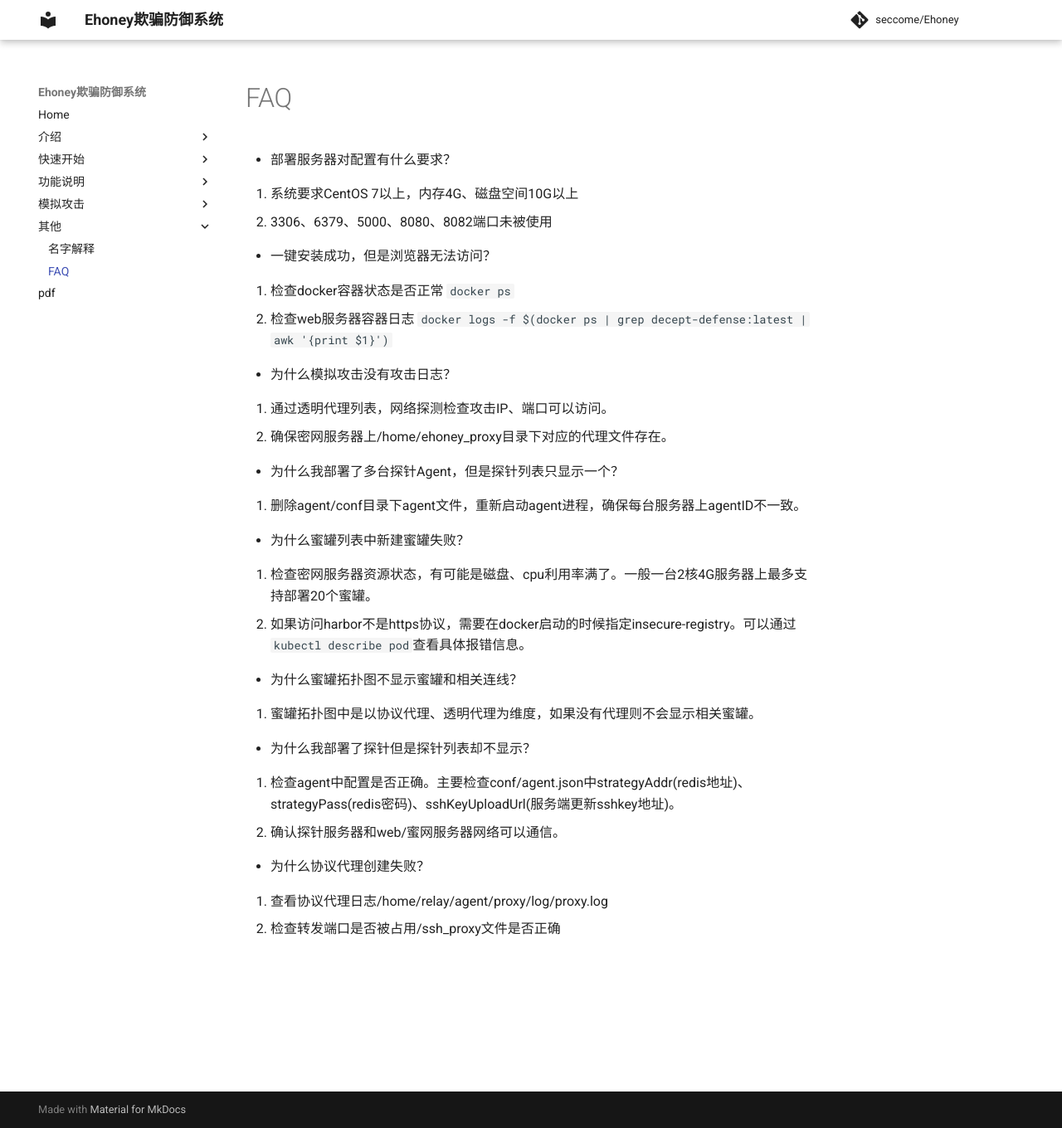
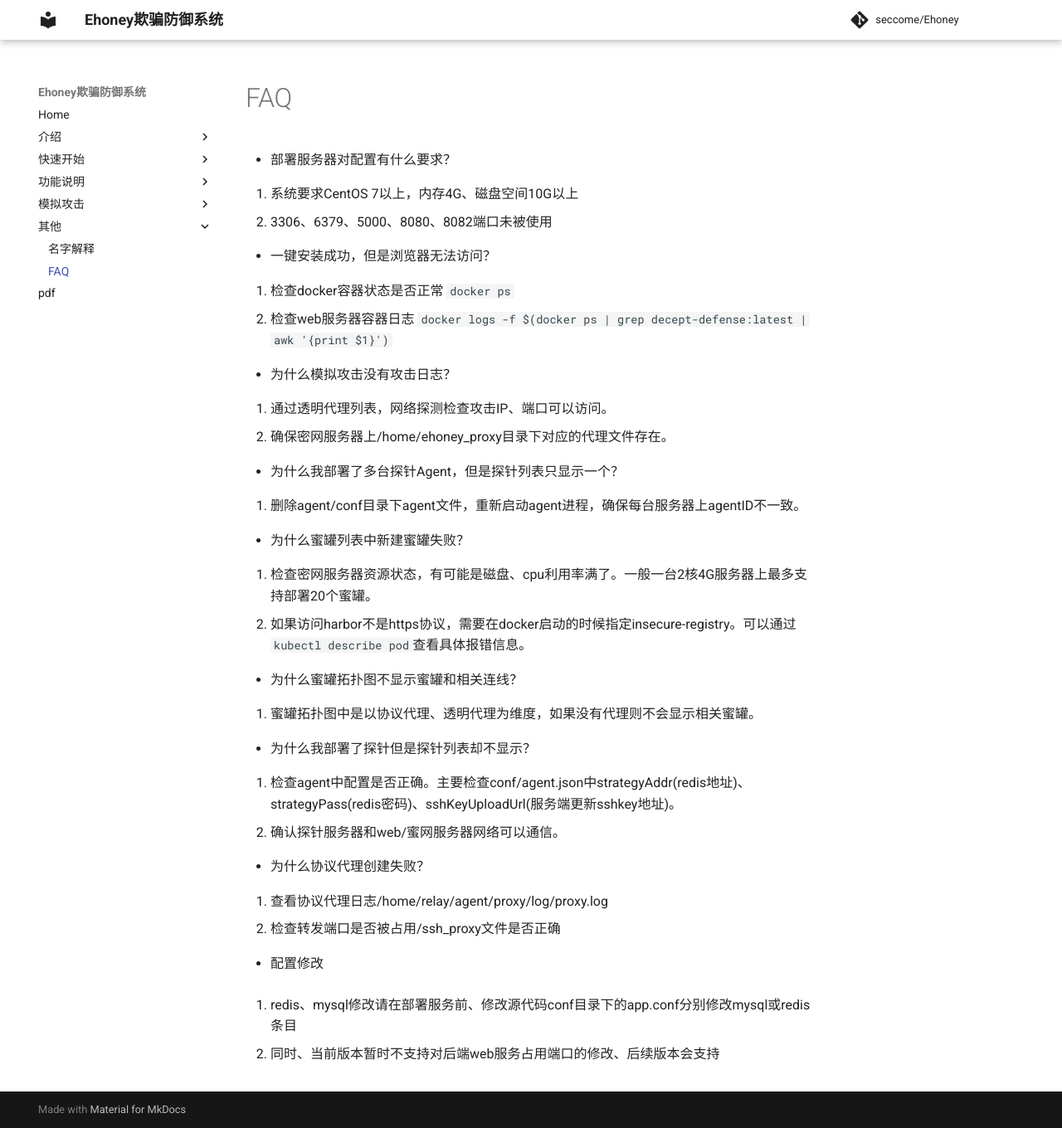
Before and after one commit to seccome/Ehoney, an MkDocs documentation site: the page built from doc/Others/FAQ.md, in a window 1280 px wide and 1360 px high. Shown: the whole window at 83% size. Built offline with MkDocs 1.6.1 and Material for MkDocs 9.7.7, drawn with Linux system fonts in a browser that asks for light colours; comment, search, counter and statistics services are not loaded.

Commit message:
docs: 完善说明文档

```diff
--- a/doc/Others/FAQ.md
+++ b/doc/Others/FAQ.md
@@ -37,3 +37,9 @@
 
 1. 查看协议代理日志/home/relay/agent/proxy/log/proxy.log
 2. 检查转发端口是否被占用/ssh_proxy文件是否正确
+
+- 配置修改
+
+1. redis、mysql修改请在部署服务前、修改源代码conf目录下的app.conf分别修改mysql或redis条目
+
+2. 同时、当前版本暂时不支持对后端web服务占用端口的修改、后续版本会支持
```
